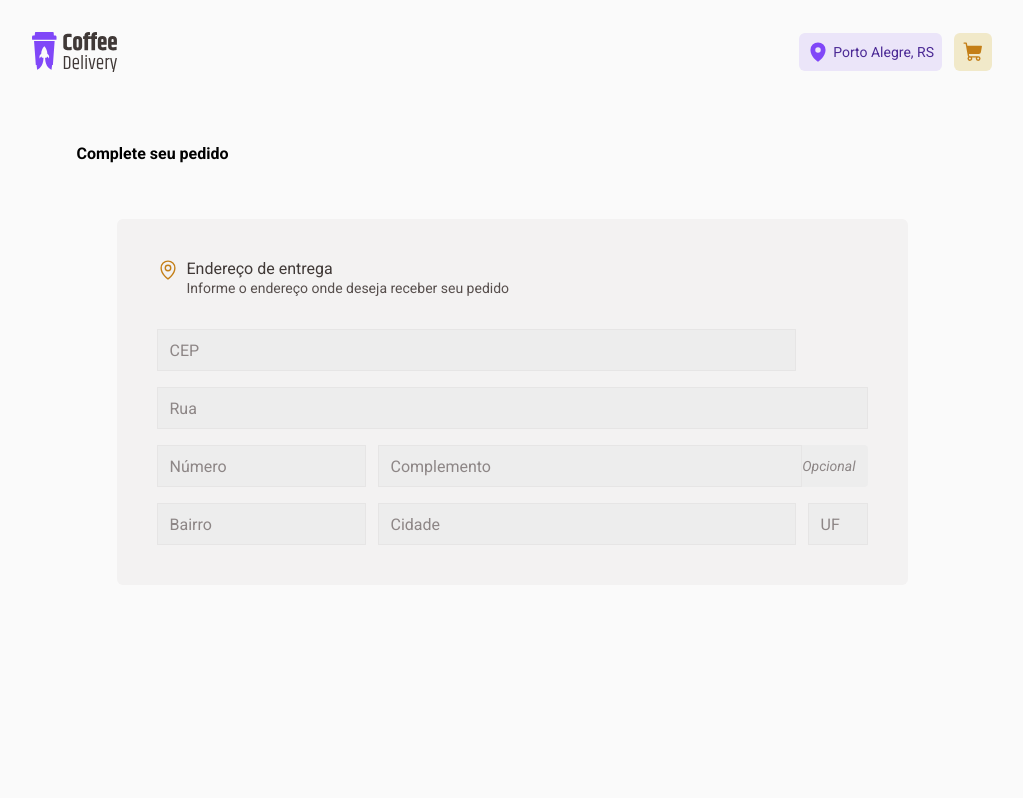
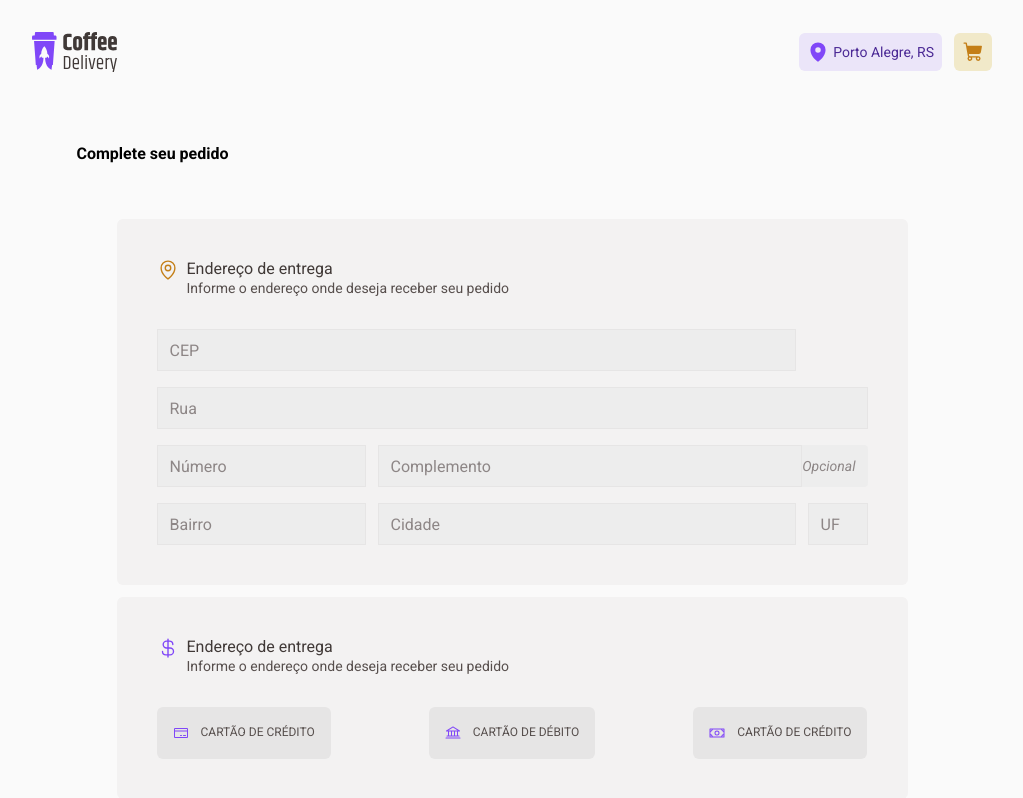
Before and after one commit to wander-alves/coffee-delivery, a React (Vite) app: page /checkout in a window 1280 px wide. Shown: the top 798 px of the page, without its empty margins (128-1151 px from the left). Built offline with nearby package versions, Linux system fonts and the light colour scheme.

Commit message:
feat: add checkout form payment methods input

```diff
--- a/src/pages/checkout/index.tsx
+++ b/src/pages/checkout/index.tsx
@@ -1,5 +1,11 @@
 import { useForm } from 'react-hook-form';
-import { MapPinIcon } from '@phosphor-icons/react';
+import {
+  BankIcon,
+  CreditCardIcon,
+  CurrencyDollarIcon,
+  MapPinIcon,
+  MoneyIcon,
+} from '@phosphor-icons/react';
 import z from 'zod';
 import { zodResolver } from '@hookform/resolvers/zod';
 
@@ -10,6 +16,9 @@ import {
   CheckoutInputAddressContainer,
   CheckoutInputAddressFields,
   CheckoutInputAddressWrapper,
+  CheckoutInputPaymentContainer,
+  CheckoutInputPaymentMethod,
+  CheckoutInputPaymentMethodsContainer,
   CheckoutInputsContainer,
   CheckoutInputTitle,
 } from './styles';
@@ -100,6 +109,33 @@ export function Checkout() {
                 </CheckoutInputAddressWrapper>
               </CheckoutInputAddressFields>
             </CheckoutInputAddressContainer>
+
+            <CheckoutInputPaymentContainer>
+              <CheckoutInputTitle>
+                <CurrencyDollarIcon size={22} />
+                <div>
+                  <legend>Endereço de entrega</legend>
+                  <span>Informe o endereço onde deseja receber seu pedido</span>
+                </div>
+              </CheckoutInputTitle>
+              <CheckoutInputPaymentMethodsContainer>
+                <CheckoutInputPaymentMethod htmlFor="credit">
+                  <CreditCardIcon size={16} />
+                  cartão de crédito
+                  <input type="radio" id="credit" value="credit" {...register('paymentMethod')} />
+                </CheckoutInputPaymentMethod>
+                <CheckoutInputPaymentMethod htmlFor="debit">
+                  <BankIcon size={16} />
+                  cartão de débito
+                  <input type="radio" id="debit" value="debit" {...register('paymentMethod')} />
+                </CheckoutInputPaymentMethod>
+                <CheckoutInputPaymentMethod htmlFor="cash">
+                  <MoneyIcon size={16} />
+                  cartão de crédito
+                  <input type="radio" id="cash" value="cash" {...register('paymentMethod')} />
+                </CheckoutInputPaymentMethod>
+              </CheckoutInputPaymentMethodsContainer>
+            </CheckoutInputPaymentContainer>
           </CheckoutInputsContainer>
         </CheckoutFormFieldContainer>
       </CheckoutFormContainer>
--- a/src/pages/checkout/styles.ts
+++ b/src/pages/checkout/styles.ts
@@ -134,3 +134,51 @@ export const CheckoutInputAddressWrapper = styled.div`
     outline: 1px solid ${({ theme }) => theme.colors['yellow-dark']};
   }
 `;
+
+export const CheckoutInputPaymentContainer = styled(CheckoutInputContainer)`
+  & > div > svg {
+    color: ${({ theme }) => theme.colors.purple};
+  }
+`;
+
+export const CheckoutInputPaymentMethodsContainer = styled.div`
+  display: flex;
+  justify-content: space-between;
+  gap: 1.2rem;
+`;
+
+export const CheckoutInputPaymentMethod = styled.label`
+  position: relative;
+  display: flex;
+  align-items: center;
+  justify-content: center;
+  gap: 1.2rem;
+  cursor: pointer;
+
+  padding: 1.6rem;
+  background-color: ${({ theme }) => theme.colors['base-button']};
+
+  color: ${({ theme }) => theme.colors['base-text']};
+  font: ${({ theme }) => theme.fonts['button-m']};
+  text-transform: uppercase;
+  white-space: nowrap;
+  border-radius: 6px;
+
+  &:hover {
+    background-color: ${({ theme }) => theme.colors['base-hover']};
+    color: ${({ theme }) => theme.colors['base-subtitle']};
+    & > svg {
+      color: ${({ theme }) => theme.colors['purple-dark']};
+    }
+  }
+
+  & > svg {
+    color: ${({ theme }) => theme.colors.purple};
+  }
+
+  & > input[type='radio'] {
+    height: 1px;
+    width: 1px;
+    position: absolute;
+  }
+`;
```
